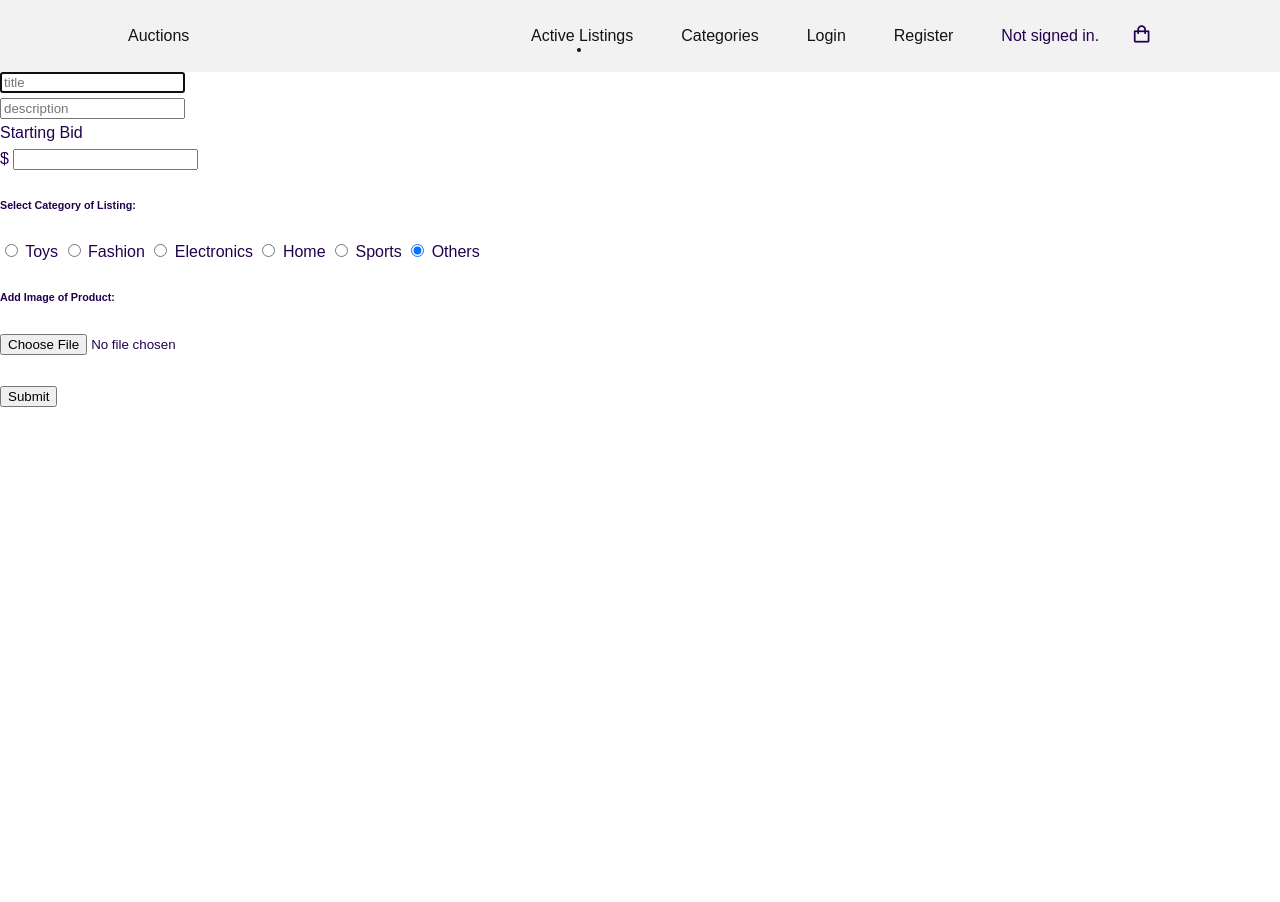
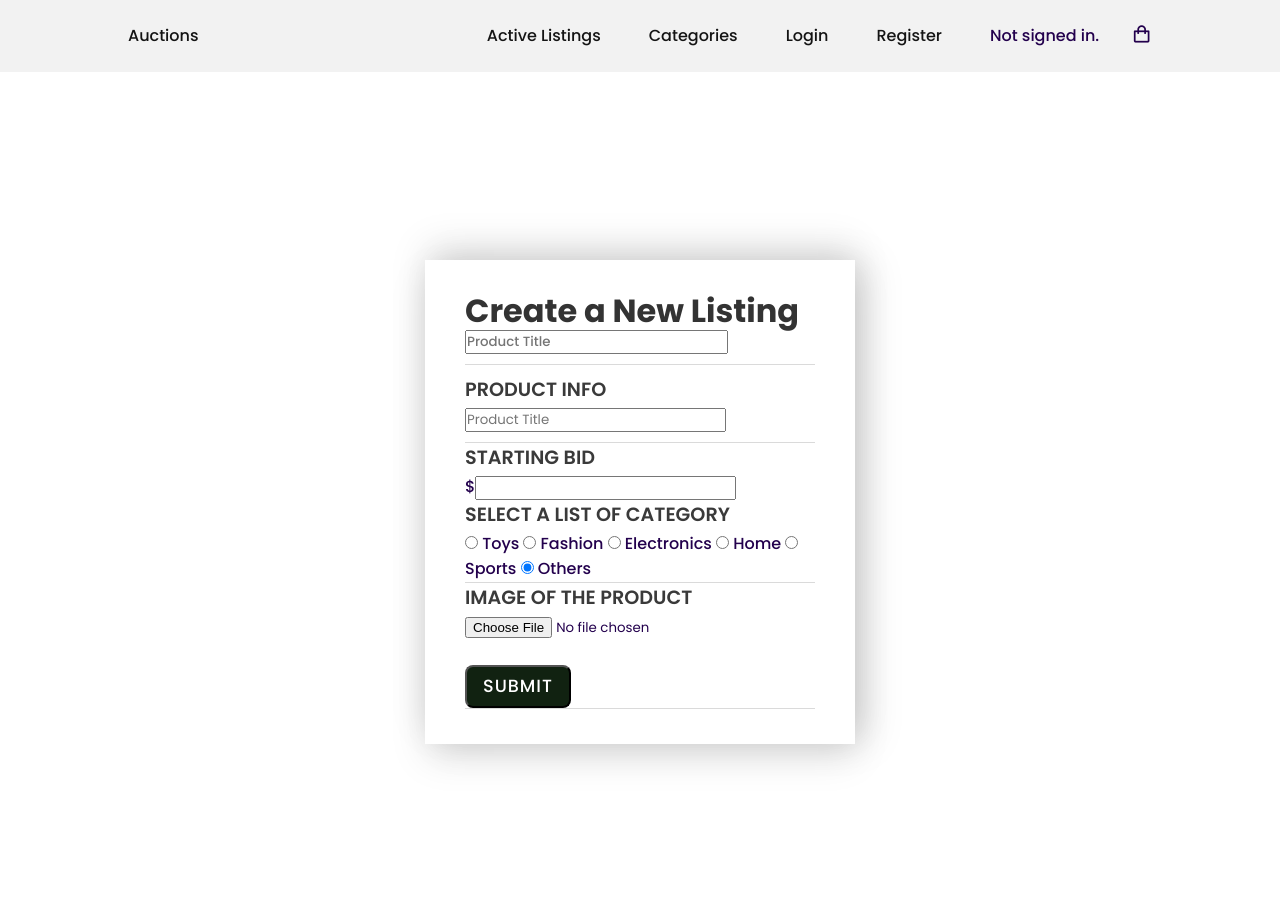
Before and after one commit to faizann7/dbproject, a Django app: template commerce/auctions/templates/auctions/listing.html in a window 1280 px wide. Before the commit the page ends 407 px from the top, so only its background shows below. Run offline with Django 3.2, Linux system fonts and the light colour scheme; the template is opened without the code that fills it, so the values that code supplies are empty; parts of the project's set-up code (start-up, migrations or seed data) failed here and were passed over; some libraries are stand-ins or nearby versions.

Commit message:
done except for product grid

```diff
--- /dev/null
+++ b/commerce/auctions/static/product.css
@@ -0,0 +1,378 @@
+@import url('https://fonts.googleapis.com/css2?family=Poppins:wght@300&display=swap');
+
+:root{
+    --primary: #2175f5;
+}
+
+*{
+    margin: 0;
+    padding: 0;
+    box-sizing: border-box;
+    font-family: 'Poppins', sans-serif;
+}
+
+
+
+.container{
+    min-height: 100vh;
+    display: flex;
+    justify-content: center;
+    align-items: center;
+    padding: 40px;
+    overflow: hidden;
+}
+
+.card{
+    display: flex;
+    justify-content: center;
+    align-items: center;
+    width: 860px;
+}
+
+.shoeBackground{
+    position: relative;
+    width: 50%;
+    height: 475px;
+    box-shadow: -15px 0 35px rgba(0, 0, 0, 0.1),
+    0 -15px 35px rgba(0, 0, 0, 0.1),
+    0 15px 35px rgba(0, 0, 0, 0.1);
+    transition: .5s;
+}
+
+
+
+
+.first{
+    z-index: 0;
+    animation: 1s width ease;
+}
+
+@keyframes width{
+    from{
+        width: 0%;
+    }
+    to{
+        width: 100%;
+    }
+}
+
+.second{
+    z-index: -1;
+}
+
+
+.shoe{
+    position: absolute;
+    width: 140%;
+    opacity: 0;
+    bottom: 0;
+    right: 0;
+    transform: rotate(-20deg);
+    transition: .5s;
+}
+
+.shoe.show{
+    opacity: 1;
+}
+
+.info{
+    width: 50%;
+    background-color: #fff;
+    z-index: 1;
+    padding: 35px 40px;
+    box-shadow: 15px 0 35px rgba(0, 0, 0, 0.1),
+    0 -15px 35px rgba(0, 0, 0, 0.1),
+    0 15px 35px rgba(0, 0, 0, 0.1);
+}
+
+.shoeName{
+    padding: 0 0 10px 0;
+}
+
+.shoeName div{
+    display: flex;
+    align-items: center;
+}
+
+.shoeName div .big{
+    margin-right: 10px;
+    font-size: 2rem;
+    color: #333;
+    line-height: 1;
+}
+
+.shoeName div .new{
+    background-color: var(--primary);
+    text-transform: uppercase;
+    color: #fff;
+    padding: 3px 10px;
+    border-radius: 5px;
+    transition: .5s;
+}
+
+.shoeName .small{
+    font-weight: 500;
+    color: #444;
+    margin-top: 3px;
+    text-transform: capitalize;
+}
+
+.shoeName, .description, .color-container, .size-container{
+    border-bottom: 1px solid #dadada;
+}
+
+.description{
+    padding: 10px 0;
+}
+
+.title{
+    color: #3a3a3a;
+    font-weight: 600;
+    font-size: 1.2rem;
+    text-transform: uppercase;
+}
+
+.text{
+    color: #555;
+    font-size: 17px;
+}
+
+.share{
+    position: absolute;
+    top: 15px;
+    right: 15px;
+    background-color: #fff;
+    width: 50px;
+    height: 50px;
+    text-align: center;
+    font-size: 1.3rem;
+    text-decoration: none;
+    transition: .5s;
+    width: 200px;
+    height: 35px;
+}
+
+.share:hover{
+    transform: scale(1.1);
+}
+
+.share i{
+    line-height: 50px;
+}
+.buy-price{
+    padding-top: 15px;
+    display: flex;
+    justify-content: space-between;
+    align-items: center;
+}
+
+.price{
+    color: #333;
+    display: flex;
+    align-items: flex-start;
+}
+
+.price h1{
+    font-size: 2.1rem;
+    font-weight: 600;
+    line-height: 1;
+}
+
+.price i{
+    font-size: 1.4rem;
+    margin-right: 1px;
+}
+
+/* BUTTON */
+
+.button{
+    display: inline-block;
+    background-color: var(--dark-color);
+    color: var(--white-color);
+    padding: 1.125rem 2rem;
+    font-weight: var(--font-medium);
+    border-radius: .5rem;
+    transition: .3s;
+    width: 50px;
+    height: 45px;
+    text-align: center;
+}
+
+.button:hover{
+    transform: translateY(-.25rem);
+}
+
+
+.button-light{
+    display: inline-flex;
+    color: var(--dark-color);
+    font-weight: var(--font-bold);
+    align-items: center;
+}
+
+.button-icon{
+    font-size: 1.25rem;
+    margin-left: var(--mb-1);
+    transition: .3s;
+}
+
+.button-light:hover .button-icon{
+    transform: translateX(.25rem);
+}
+
+
+.buy{
+    padding: .4rem 1rem;
+    background-color: #112211;
+    text-decoration: none;
+    color: #fff;
+    text-transform: uppercase;
+    letter-spacing: 1px;
+    font-weight: 500;
+    font-size: 1.1rem;
+    transition: .5s;
+    border-radius: .5rem;
+
+}
+
+.buy:hover{
+    transform: scale(1.1);
+}
+
+
+
+
+@media (max-width: 1070px){
+    .shoe{
+        width: 135%;
+    }
+}
+
+@media (max-width: 1000px){
+    .card{
+        flex-direction: column;
+        width: 100%;
+        box-shadow: 0 0 35px 1px rgba(0, 0, 0, 0.2);
+    }
+
+    .card > div{
+        width: 100%;
+        box-shadow: none;
+    }
+
+    .shoe{
+        width: 100%;
+        transform: rotate(-5deg) translateY(-50%);
+        top: 55%;
+        right: 2%;
+    }
+
+    .nike{
+        top: 20%;
+        left: 5%;
+    }
+}
+
+@media (max-width: 600px){
+    .share{
+        width: 40px;
+        height: 40px;
+    }
+
+    .share i {
+        font-size: 1rem;
+        line-height: 40px;
+    }
+
+    .logo{
+        width: 70px;
+    }
+}
+
+@media (max-width: 490px){
+    .nike{
+        font-size: 7rem;
+    }
+
+    .shoeName div .big{
+        font-size: 1.3rem;
+    }
+
+    .small{
+        font-size: 1rem;
+    }
+
+    .new{
+        padding: 2px 6px;
+        font-size: .9rem;
+    }
+
+    .title{
+        font-size: .9rem;
+    }
+
+    .text{
+        font-size: .8rem;
+    }
+
+    .buy{
+        padding: .5rem .8rem;
+        font-size: .8rem;
+    }
+
+    .price h1{
+        font-size: 1.5rem;
+    }
+
+    .price i{
+        font-size: .9rem;
+    }
+
+    .size{
+        width: 30px;
+        height: 30px;
+        margin: 0 8px;
+        font-size: .9rem;
+        line-height: 30px;
+    }
+
+    .color{
+        margin: 0 6px;
+        width: 0 20px;
+        width: 20px;
+        height: 20px;
+        border-width: 4px;
+    }
+
+    .share{
+        width: 35px;
+        height: 35px;
+        top: 10px;
+        right: 10px;
+    }
+
+    .share i{
+        font-size: .8rem;
+        line-height: 35px;
+    }
+
+    .logo{
+        width: 60px;
+        top: 10px;
+        left: 10px;
+    }
+
+    .info{
+        padding: 20px;
+    }
+}
+
+@media (max-width: 400px){
+    .buy i{
+        display: none;
+    }
+
+    .container{
+        padding: 20px;
+    }
+}
--- a/commerce/auctions/static/style.css
+++ b/commerce/auctions/static/style.css
@@ -213,7 +213,7 @@ class css */
     position: relative;
 }
 
-.active::before{
+/* .active::before{
     content : '';
     position: absolute;
     bottom: -.5rem;
@@ -222,7 +222,7 @@ class css */
     height: 4px;
     background-color: var(--dark-color);
     border-radius: 50%;
-}
+} */
 
 
 /* SCROLL HEADER */
@@ -313,6 +313,25 @@ class css */
 
 .button-light:hover .button-icon{
     transform: translateX(.25rem);
+}
+
+
+.buy{
+  padding: .7rem 1rem;
+  background-color: #112211;
+  text-decoration: none;
+  color: #fff;
+  text-transform: uppercase;
+  letter-spacing: 1px;
+  font-weight: 500;
+  font-size: 1.1rem;
+  transition: .5s;
+  border-radius: .5rem;
+
+}
+
+.buy:hover{
+  transform: scale(1.1);
 }
 /* FEATURED */
 
@@ -882,3 +901,15 @@ img{
     bottom: -5.5rem;
   }
 }
+
+
+.image-list{
+  display: grid;
+  grid-template-columns: repeat(auto-fill, minmax(250px, 1fr));
+  grid-gap: 0 10px;
+  grid-auto-rows: 10px;
+}
+
+.image-list img{
+  width: 250px;
+}
--- a/commerce/auctions/templates/auctions/layout.html
+++ b/commerce/auctions/templates/auctions/layout.html
@@ -8,6 +8,8 @@
         <!-- <link rel="stylesheet" href="https://stackpath.bootstrapcdn.com/bootstrap/4.4.1/css/bootstrap.min.css" integrity="sha384-Vkoo8x4CGsO3+Hhxv8T/Q5PaXtkKtu6ug5TOeNV6gBiFeWPGFN9MuhOf23Q9Ifjh" crossorigin="anonymous"> -->
         <link href='https://unpkg.com/boxicons@2.0.7/css/boxicons.min.css' rel='stylesheet'>
         <link rel="stylesheet" type="text/css" href="{% static 'style.css' %}" >
+        <link href="https://fonts.googleapis.com/css?family=Poppins:200,300,400,500,600,700&display=swap" rel="stylesheet">
+
     </head>
     <body>
 
--- a/commerce/auctions/templates/auctions/listing.html
+++ b/commerce/auctions/templates/auctions/listing.html
@@ -1,41 +1,78 @@
 {% extends "auctions/layout.html"  %}
+{% load static%}
+{% block body %}
 
-{% block body %}
-<h1>Create a new Listing</h1>
-<form action="{% url 'listing' %}" method="post" enctype="multipart/form-data">
-    {% csrf_token %}
-    <div class="form-group">
-        <input class="form-control" autofocus type="text" name="title" placeholder="title" maxlength="100">
-    </div>
-    <div class="form-group">
-        <input class="form-control" type="text" name="description" placeholder="description" maxlength="200">
-    </div>
-    <div class="form-group">
-      Starting Bid<div class="input-group mb-3"> <span class="input-group-text">$</span>
-        <input class="form-control" type="number" name="bid">
+<!DOCTYPE html>
+<html lang="en">
+<head>
+    <meta charset="UTF-8">
+    <meta name="viewport" content="width=device-width, initial-scale=1.0">
+    <meta http-equiv="X-UA-Compatible" content="ie=edge">
+    <link rel="stylesheet" type="text/css" href="{% static 'product.css' %}" >
+    <link href="https://fonts.googleapis.com/css?family=Poppins:200,300,400,500,600,700&display=swap" rel="stylesheet">
+    <title>Product Card</title>
+</head>
+<body>
+  <div style="padding-top: 100px;">
+
+  </div>
+    <div class="container">
+        <div class="card">
+
+            <div class="info">
+              <form action="{% url 'listing' %}" method="post" enctype="multipart/form-data">
+                {% csrf_token %}
+                <div class="shoeName">
+                    <div>
+                        <h1 class="big">Create a New Listing</h1>
+                    </div>
+                    <input class="small" type="text" name="title" placeholder="Product Title">
+                </div>
+                <div class="description">
+                    <h3 class="title">Product Info</h3>
+                    <input class="small" type="text" name="description" placeholder="Product Title">
+                </div>
+                <div>
+                    <h3 class="title"> Starting Bid </h3>
+                    $<input type="number" name="bid">
+                </div>
+                <div class="color-container">
+                    <h3 class="title">Select A List Of Category</h3>
+                    <div class="colors">
+                        <span > <label class="radio-inline"><input  type="radio" name="optradio" value="Toys"> Toys</label></span>
+
+
+                        <span ><label class="radio-inline"> <input  type="radio" name="optradio" value="Fashion"> Fashion </label></span>
+
+                        <span > <label class="radio-inline"><input  type="radio" name="optradio" value="Electronics"> Electronics </label></span>
+
+                        <span ><label class="radio-inline"> <input type="radio" name="optradio" value="Home"> Home </label></span>
+
+                        <span > <label class="radio-inline"><input  type="radio" name="optradio" value="Sports"> Sports </label></span>
+
+                        <span ><label class="radio-inline"> <input  type="radio" name="optradio" checked value="Others"> Others </label></span>
+
+                    </div>
+                </div>
+                <div class="size-container">
+                    <h3 class="title">Image Of the Product</h3>
+                    <input class="buyy" type="file" name="image" value="image">
+                    <br>
+                    <br>
+                    <button type="submit" class="buy">Submit</button>
+                </div>
+              </form>
+
+            </div>
         </div>
     </div>
-    <h6>Select Category of Listing:</h6>
-      <label class="radio-inline"><input  type="radio" name="optradio" value="Toys"> Toys</label>
+    <script src="app.js"></script>
+</body>
+</html>
 
-      <label class="radio-inline"> <input  type="radio" name="optradio" value="Fashion"> Fashion </label>
 
-      <label class="radio-inline"><input  type="radio" name="optradio" value="Electronics"> Electronics </label>
 
-      <label class="radio-inline"> <input type="radio" name="optradio" value="Home"> Home </label>
 
-      <label class="radio-inline"><input  type="radio" name="optradio" value="Sports"> Sports </label>
 
-      <label class="radio-inline"> <input  type="radio" name="optradio" checked value="Others"> Others </label>
-
-      <div>
-
-    <h6>Add Image of Product:</h6>  <input class="" type="file" name="image" value="image">
-    <br>
-    <br>
-    <button type="submit" class="btn btn-success">Submit</button>
-
-    </div>
-</form>
 
 {% endblock %}
--- a/commerce/auctions/templates/auctions/register.html
+++ b/commerce/auctions/templates/auctions/register.html
@@ -60,7 +60,7 @@
 
                     </div>
 
-                    <a type="submit" value="Register" class="login__button">Register</a>
+                    <button type="submit" value="Register" class="login__button">Register</button>
 
                     <div>
                         <span class="login__account">Already have an Account ?</a></span>
```
Also changed, not shown: commerce/auctions/templates/auctions/index.html (+14 -20 lines), commerce/auctions/templates/auctions/item.html (+78 -25 lines), commerce/db.sqlite3, commerce/media/images/un85ZKa.png (added).
